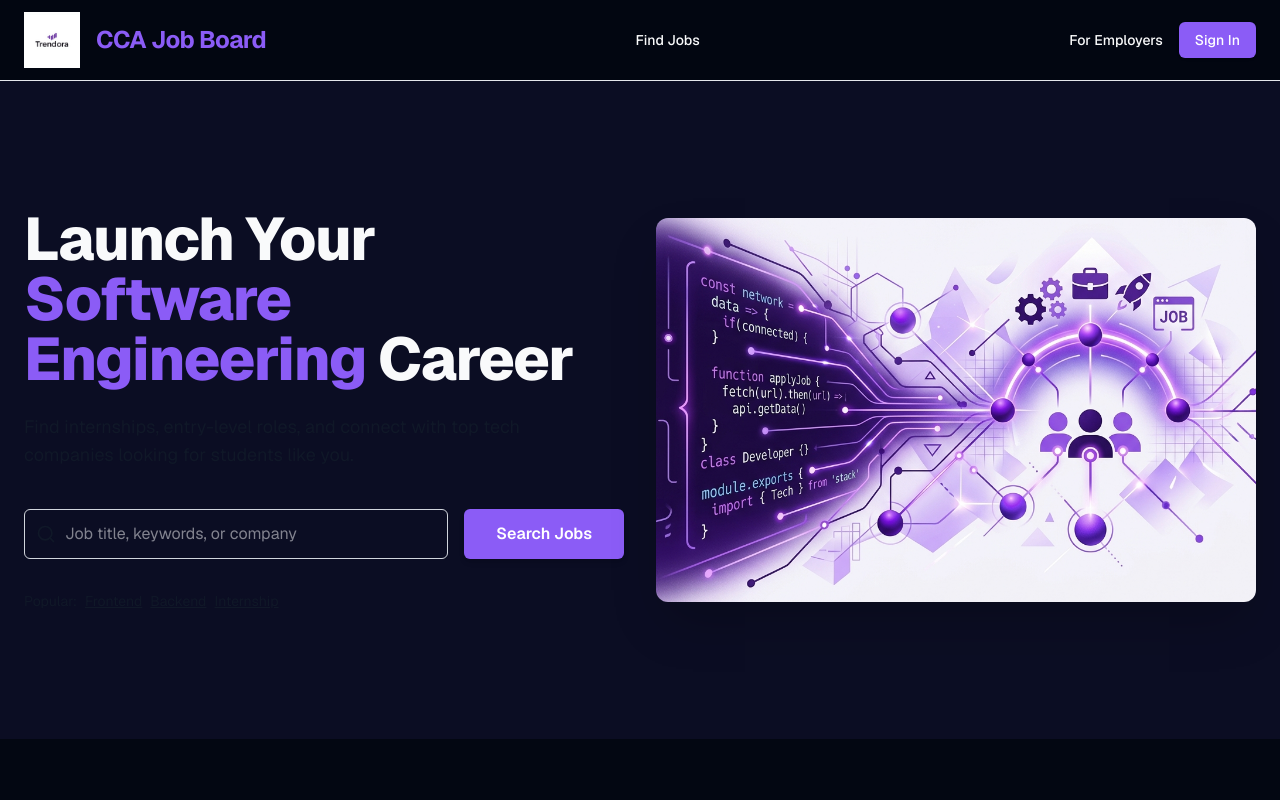
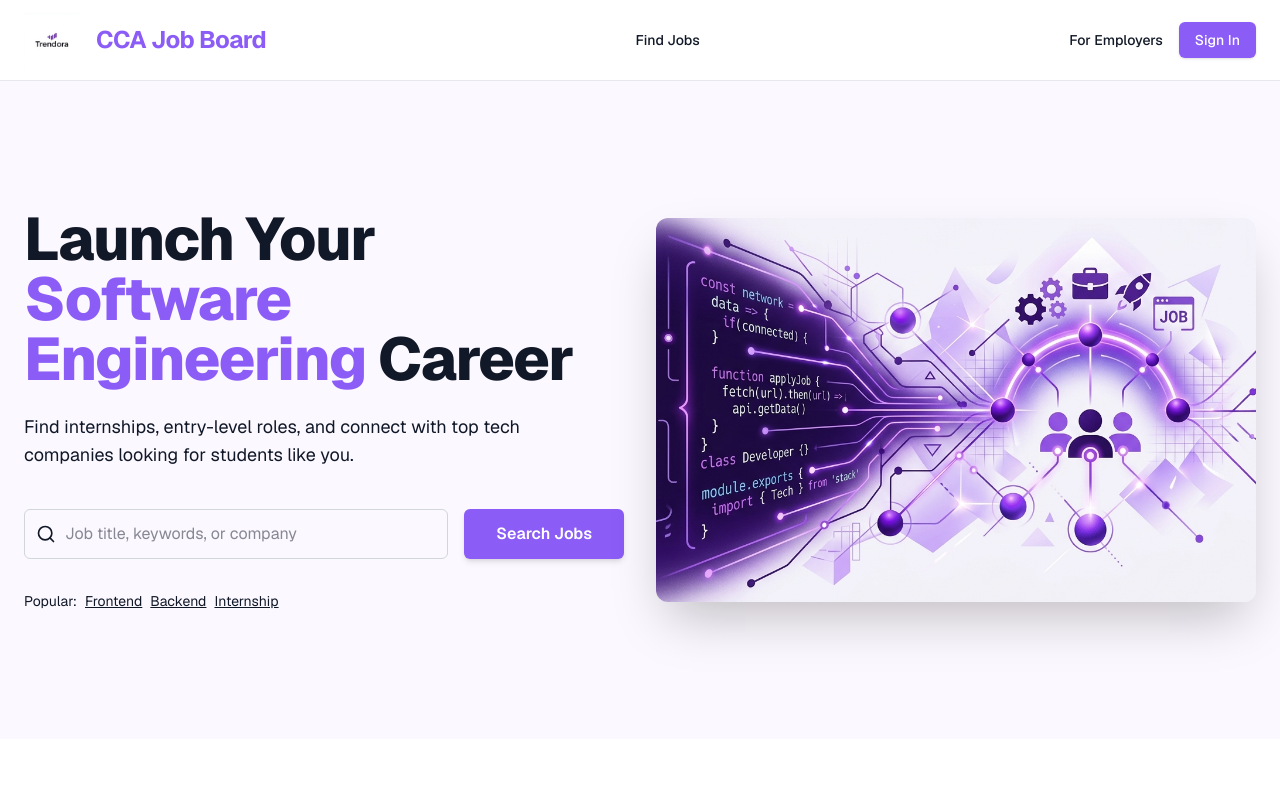
Before and after one commit to KasunLakma/fs-job-board-next-js-webapp, a Next.js app: page / in a window 1280 px wide. Shown: the top 800 px of the page. Built offline with nearby package versions, Linux system fonts and the light colour scheme; no server answers; the database is empty.

Commit message:
feat: implement recruiter dashboard layout and components with theme support

```diff
--- a/app/(main)/layout.tsx
+++ b/app/(main)/layout.tsx
@@ -1,3 +1,4 @@
+import { ThemeProvider } from "../components/ThemeProvider";
 import Header from "@/app/components/Header";
 import Footer from "@/app/components/Footer";
 
@@ -7,12 +8,16 @@ export default function MainLayout({
   children: React.ReactNode;
 }) {
   return (
-    <>
+    <ThemeProvider
+      attribute="class"
+      forcedTheme="light"
+      disableTransitionOnChange
+    >
       <Header />
       <main className="flex-1 flex flex-col">
         {children}
       </main>
       <Footer />
-    </>
+    </ThemeProvider>
   );
 }
--- a/app/components/DashboardNav.tsx
+++ b/app/components/DashboardNav.tsx
@@ -42,7 +42,7 @@ export default function DashboardNav() {
   }
 
   return (
-    <nav className={`sticky top-0 z-50 w-full transition-all duration-300 ${
+    <nav className={`sticky top-0 z-50 w-full transition-theme ${
       scrolled
         ? 'border-b border-gray-200 bg-white/80 dark:border-gray-800 dark:bg-gray-950/80 backdrop-blur-xl'
         : 'bg-transparent'
--- a/app/components/SummaryCard.tsx
+++ b/app/components/SummaryCard.tsx
@@ -13,7 +13,8 @@ interface SummaryCardProps {
 
 export default function SummaryCard({ title, value, icon, description, trend }: SummaryCardProps) {
   return (
-    <div className="group relative overflow-hidden rounded-2xl border border-gray-200 bg-white dark:border-gray-800 dark:bg-gray-900/50 p-6 shadow-xl transition-all hover:border-primary/50 hover:bg-gray-50 dark:hover:bg-gray-900 hover:shadow-primary/5">
+    <div className="group relative overflow-hidden rounded-2xl border border-gray-200 bg-white dark:border-gray-800 dark:bg-gray-900/50 p-6 shadow-xl transition-theme hover:border-primary/50 hover:bg-gray-50 dark:hover:bg-gray-900 hover:shadow-primary/5">
+
       <div className="flex items-center justify-between">
         <div className="relative z-10">
           <p className="text-sm font-medium text-gray-500 dark:text-gray-400">{title}</p>
--- a/app/components/ThemeToggle.tsx
+++ b/app/components/ThemeToggle.tsx
@@ -5,7 +5,7 @@ import { Moon, Sun } from "lucide-react";
 import { useTheme } from "next-themes";
 
 export function ThemeToggle() {
-  const { theme, setTheme } = useTheme();
+  const { theme, setTheme, resolvedTheme } = useTheme();
   const [mounted, setMounted] = React.useState(false);
 
   // Avoid hydration mismatch
@@ -15,13 +15,14 @@ export function ThemeToggle() {
 
   if (!mounted) {
     return (
-      <div className="h-10 w-10 rounded-full border border-gray-800 bg-gray-900/50 animate-pulse" />
+      <div className="h-10 w-10 rounded-full border border-gray-200 bg-gray-100/50 dark:border-gray-800 dark:bg-gray-900/50 animate-pulse" />
     );
   }
 
   return (
     <button
-      onClick={() => setTheme(theme === "dark" ? "light" : "dark")}
+      onClick={() => setTheme(resolvedTheme === "dark" ? "light" : "dark")}
+
       className="relative flex h-10 w-10 items-center justify-center rounded-xl border border-gray-200 bg-white text-gray-900 transition-all hover:bg-gray-50 dark:border-gray-800 dark:bg-gray-950 dark:text-gray-100 dark:hover:bg-gray-900 group"
       aria-label="Toggle theme"
     >
--- a/app/globals.css
+++ b/app/globals.css
@@ -27,11 +27,11 @@
   --font-mono: var(--font-geist-mono);
 }
 
-* {
-  transition-property: background-color, border-color, color, fill, stroke;
-  transition-timing-function: cubic-bezier(0.4, 0, 0.2, 1);
-  transition-duration: 300ms;
+body,
+.transition-theme {
+  transition: background-color 0.3s ease, border-color 0.3s ease, color 0.3s ease, box-shadow 0.3s ease;
 }
+
 
 body {
   background: var(--background);
--- a/app/layout.tsx
+++ b/app/layout.tsx
@@ -11,8 +11,6 @@ const geistMono = Geist_Mono({
   variable: "--font-geist-mono",
   subsets: ["latin"],
 });
-
-import { ThemeProvider } from "./components/ThemeProvider";
 
 export const metadata: Metadata = {
   title: "Job Board for Students in the Software Field",
@@ -30,15 +28,9 @@ export default function RootLayout({
       className={`${geistSans.variable} ${geistMono.variable} h-full antialiased`}
       suppressHydrationWarning
     >
-      <body className="min-h-full flex flex-col transition-colors duration-300">
-        <ThemeProvider
-          attribute="class"
-          defaultTheme="dark"
-          enableSystem
-          disableTransitionOnChange
-        >
-          {children}
-        </ThemeProvider>
+
+      <body className="min-h-full flex flex-col">
+        {children}
       </body>
     </html>
   );
--- /dev/null
+++ b/app/recruiter-dashboard/layout.tsx
@@ -0,0 +1,18 @@
+import { ThemeProvider } from "../components/ThemeProvider";
+
+export default function RecruiterDashboardLayout({
+  children,
+}: {
+  children: React.ReactNode;
+}) {
+  return (
+    <ThemeProvider
+      attribute="class"
+      defaultTheme="dark"
+      enableSystem
+      disableTransitionOnChange
+    >
+      {children}
+    </ThemeProvider>
+  );
+}
--- a/app/recruiter-dashboard/page.tsx
+++ b/app/recruiter-dashboard/page.tsx
@@ -26,7 +26,7 @@ export default async function RecruiterDashboard() {
   ]);
 
   return (
-    <div className="min-h-screen bg-gray-50 dark:bg-gray-950 text-gray-900 dark:text-gray-100 font-sans selection:bg-primary/30 transition-colors duration-300">
+    <div className="min-h-screen bg-gray-50 dark:bg-gray-950 text-gray-900 dark:text-gray-100 font-sans selection:bg-primary/30 transition-theme">
       <DashboardNav />
 
       <main className="container mx-auto px-4 py-8 md:px-6 md:py-12">
```
